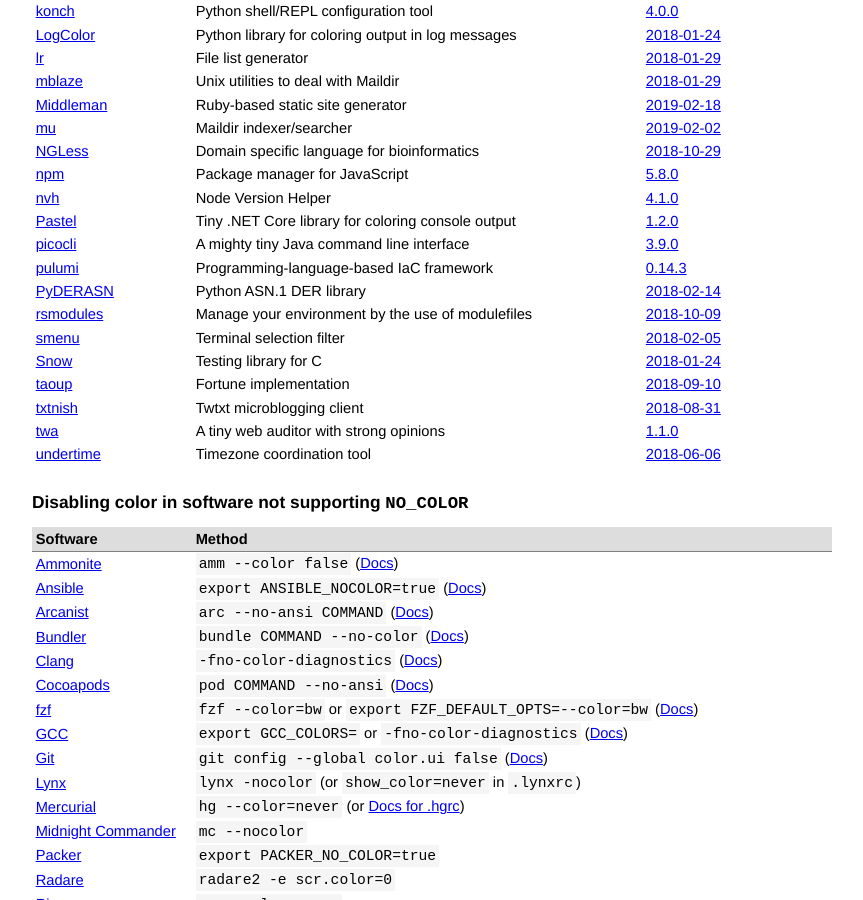
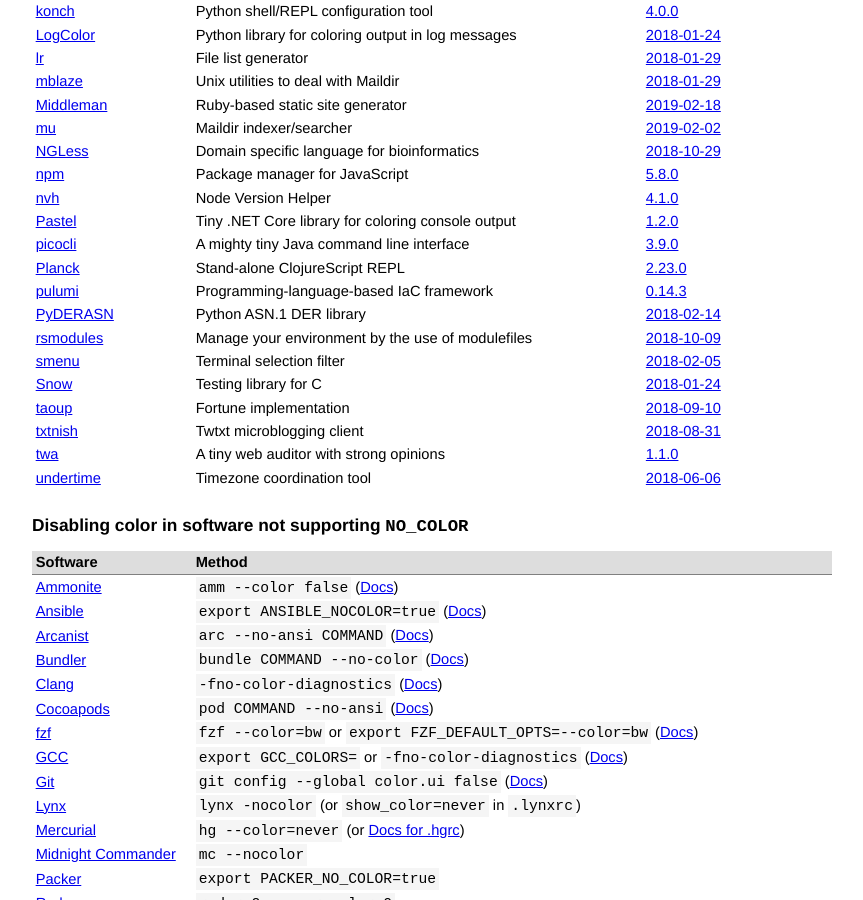
Before and after one commit to jcs/no_color, a Jekyll site: the page built from index.md, in a window 1280 px wide and 900 px high, scrolled down 831 px. Shown: the whole window, without its empty margins (208-1071 px from the left). Built offline with Jekyll 4.4.1, drawn with Linux system fonts in a browser that asks for light colours; our own code applies the rules of GitHub Pages for plain Markdown files.

Commit message:
Add Planck

```diff
--- a/index.md
+++ b/index.md
@@ -64,6 +64,7 @@ and submit a pull request.
 | [nvh](https://github.com/JohnRGee/nvh) | Node Version Helper | [4.1.0](https://github.com/JohnRGee/nvh/releases/tag/v4.1.0) |
 | [Pastel](https://github.com/silkfire/Pastel) | Tiny .NET Core library for coloring console output | [1.2.0](https://github.com/silkfire/Pastel/commit/8a89c2930a2b7ff2c6beae67e6c00fe1d74189d5) |
 | [picocli](https://github.com/remkop/picocli/) | A mighty tiny Java command line interface | [3.9.0](https://github.com/remkop/picocli/releases/tag/v3.9.0#3.9.0-ANSI-heuristics) |
+| [Planck](https://planck-repl.org/) | Stand-alone ClojureScript REPL | [2.23.0](https://github.com/planck-repl/planck/releases/tag/2.23.0) |
 | [pulumi](https://pulumi.io/) | Programming-language-based IaC framework | [0.14.3](https://github.com/pulumi/pulumi/pull/1594) |
 | [PyDERASN](http://pyderasn.cypherpunks.ru/) | Python ASN.1 DER library | [2018-02-14](https://git.cypherpunks.ru/cgit.cgi/pyderasn.git/commit/?id=54876436a23f14951f2e6353e9072c9a098b35b4) |
 | [rsmodules](https://github.com/fretn/rsmodules) | Manage your environment by the use of modulefiles | [2018-10-09](https://github.com/fretn/rsmodules/commit/87a45f96a9bd45b86300a6027bb29855778d4f5e) |
```
